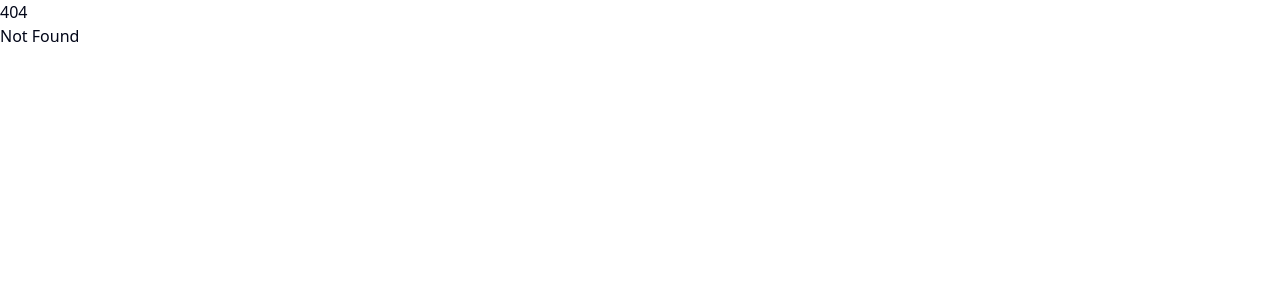
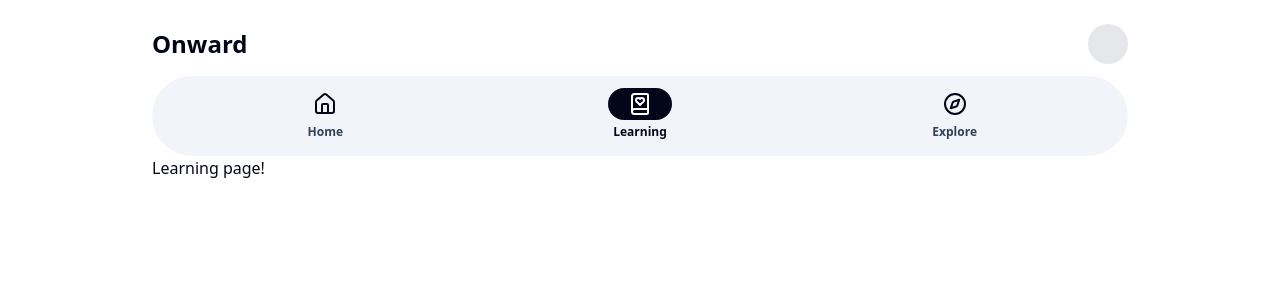
Before and after one commit to String-sg/onward, a SvelteKit app in the folder apps/learner/: page /learning in a window 1280 px wide. Before the commit this address had no page. Shown: the top 300 px of the page. Built offline with nearby package versions, Linux system fonts and the light colour scheme.

Commit message:
feat(learner): add navigation bar in `app` group layout

```diff
--- a/apps/learner/src/routes/(app)/+layout.svelte
+++ b/apps/learner/src/routes/(app)/+layout.svelte
@@ -1,7 +1,101 @@
 <script lang="ts">
+  import { BookHeart, Compass, Home } from '@lucide/svelte';
+
+  import { page } from '$app/state';
+
   const { children } = $props();
+
+  const isHomePage = $derived(page.url.pathname === '/');
+  const isLearningPage = $derived(page.url.pathname === '/learning');
+  const isExplorePage = $derived(page.url.pathname === '/explore');
 </script>
 
 <main class="mx-auto flex h-full w-full max-w-5xl flex-col">
+  <nav class="z-1000 sticky bg-white px-6 pt-6">
+    <div class="flex flex-col gap-y-3">
+      <div class="flex items-center justify-between">
+        <span class="text-2xl font-semibold">Onward</span>
+        <div class="h-10 w-10 rounded-full bg-gray-200"></div>
+      </div>
+
+      <div class="flex items-center rounded-[80px] bg-slate-100 px-4">
+        <!-- Home -->
+        <div class="flex flex-1 items-center justify-center">
+          <a
+            href="/"
+            class="group flex cursor-pointer flex-col items-center justify-center gap-y-1 pb-4 pt-3"
+          >
+            <div
+              class={[
+                'rounded-[100px] px-5 py-1 transition-colors',
+                isHomePage && 'bg-slate-950 text-white',
+              ]}
+            >
+              <Home />
+            </div>
+            <span
+              class={[
+                'text-center text-xs font-semibold',
+                isHomePage ? 'text-slate-950' : 'text-slate-700',
+              ]}
+            >
+              Home
+            </span>
+          </a>
+        </div>
+
+        <!-- Learning -->
+        <div class="flex flex-1 items-center justify-center">
+          <a
+            href="/learning"
+            class="group flex cursor-pointer flex-col items-center justify-center gap-y-1 pb-4 pt-3"
+          >
+            <div
+              class={[
+                'rounded-[100px] px-5 py-1 transition-colors',
+                isLearningPage && 'bg-slate-950 text-white',
+              ]}
+            >
+              <BookHeart />
+            </div>
+            <span
+              class={[
+                'text-center text-xs font-semibold',
+                isLearningPage ? 'text-slate-950' : 'text-slate-700',
+              ]}
+            >
+              Learning
+            </span>
+          </a>
+        </div>
+
+        <!-- Explore -->
+        <div class="flex flex-1 items-center justify-center">
+          <a
+            href="/explore"
+            class="group flex cursor-pointer flex-col items-center justify-center gap-y-1 pb-4 pt-3"
+          >
+            <div
+              class={[
+                'rounded-[100px] px-5 py-1 transition-colors',
+                isExplorePage && 'bg-slate-950 text-white',
+              ]}
+            >
+              <Compass />
+            </div>
+            <span
+              class={[
+                'text-center text-xs font-semibold',
+                isExplorePage ? 'text-slate-950' : 'text-slate-700',
+              ]}
+            >
+              Explore
+            </span>
+          </a>
+        </div>
+      </div>
+    </div>
+  </nav>
+
   {@render children()}
 </main>
--- /dev/null
+++ b/apps/learner/src/routes/(app)/explore/+page.svelte
@@ -0,0 +1 @@
+<div class="px-6">Explore page!</div>
--- /dev/null
+++ b/apps/learner/src/routes/(app)/learning/+page.svelte
@@ -0,0 +1 @@
+<div class="px-6">Learning page!</div>
```
